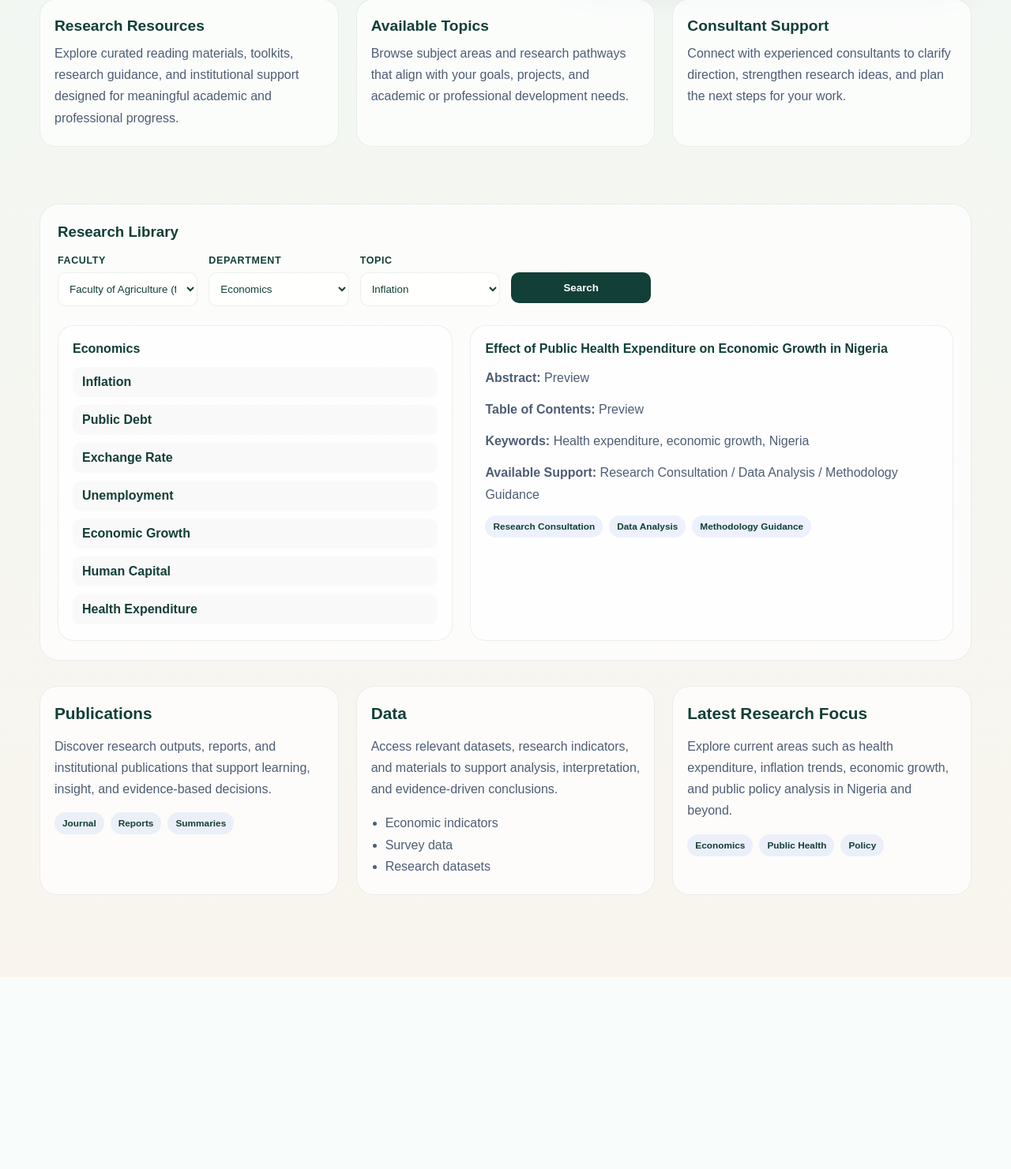
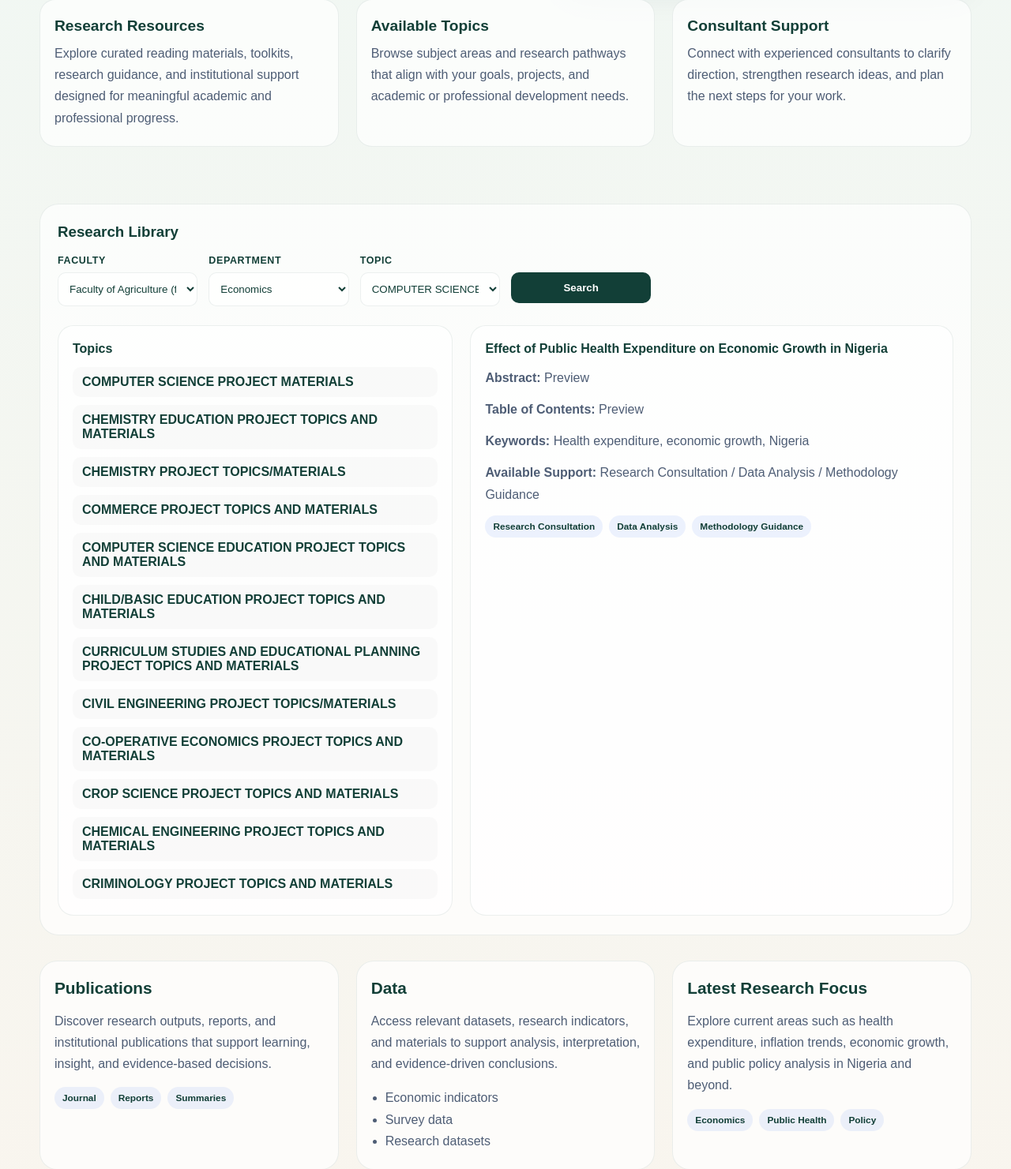
Before and after one commit to asunkemuhammed-oss/IOSInstitute, a Flask app: page /research-institute in a window 1280 px wide. Shown: the part 706-2187 px from the top of the page at 79% size. Before the commit the page ends 1944 px from the top, so only its background shows below. Run offline with Flask 3, Linux system fonts and the light colour scheme.

Commit message:
Add exact Research topic list under Topics

```diff
--- a/templates/research_institute.html
+++ b/templates/research_institute.html
@@ -473,7 +473,18 @@
           <div class="filter">
             <label for="topic">Topic</label>
             <select id="topic">
-              <option>Inflation</option>
+              <option>COMPUTER SCIENCE PROJECT MATERIALS</option>
+              <option>CHEMISTRY EDUCATION PROJECT TOPICS AND MATERIALS</option>
+              <option>CHEMISTRY PROJECT TOPICS/MATERIALS</option>
+              <option>COMMERCE PROJECT TOPICS AND MATERIALS</option>
+              <option>COMPUTER SCIENCE EDUCATION PROJECT TOPICS AND MATERIALS</option>
+              <option>CHILD/BASIC EDUCATION PROJECT TOPICS AND MATERIALS</option>
+              <option>CURRICULUM STUDIES AND EDUCATIONAL PLANNING PROJECT TOPICS AND MATERIALS</option>
+              <option>CIVIL ENGINEERING PROJECT TOPICS/MATERIALS</option>
+              <option>CO-OPERATIVE ECONOMICS PROJECT TOPICS AND MATERIALS</option>
+              <option>CROP SCIENCE PROJECT TOPICS AND MATERIALS</option>
+              <option>CHEMICAL ENGINEERING PROJECT TOPICS AND MATERIALS</option>
+              <option>CRIMINOLOGY PROJECT TOPICS AND MATERIALS</option>
             </select>
           </div>
 
@@ -485,15 +496,20 @@
 
         <div class="result-layout">
           <div class="topic-list">
-            <h4>Economics</h4>
+            <h4>Topics</h4>
             <ul>
-              <li>Inflation</li>
-              <li>Public Debt</li>
-              <li>Exchange Rate</li>
-              <li>Unemployment</li>
-              <li>Economic Growth</li>
-              <li>Human Capital</li>
-              <li>Health Expenditure</li>
+              <li>COMPUTER SCIENCE PROJECT MATERIALS</li>
+              <li>CHEMISTRY EDUCATION PROJECT TOPICS AND MATERIALS</li>
+              <li>CHEMISTRY PROJECT TOPICS/MATERIALS</li>
+              <li>COMMERCE PROJECT TOPICS AND MATERIALS</li>
+              <li>COMPUTER SCIENCE EDUCATION PROJECT TOPICS AND MATERIALS</li>
+              <li>CHILD/BASIC EDUCATION PROJECT TOPICS AND MATERIALS</li>
+              <li>CURRICULUM STUDIES AND EDUCATIONAL PLANNING PROJECT TOPICS AND MATERIALS</li>
+              <li>CIVIL ENGINEERING PROJECT TOPICS/MATERIALS</li>
+              <li>CO-OPERATIVE ECONOMICS PROJECT TOPICS AND MATERIALS</li>
+              <li>CROP SCIENCE PROJECT TOPICS AND MATERIALS</li>
+              <li>CHEMICAL ENGINEERING PROJECT TOPICS AND MATERIALS</li>
+              <li>CRIMINOLOGY PROJECT TOPICS AND MATERIALS</li>
             </ul>
           </div>
 
```
